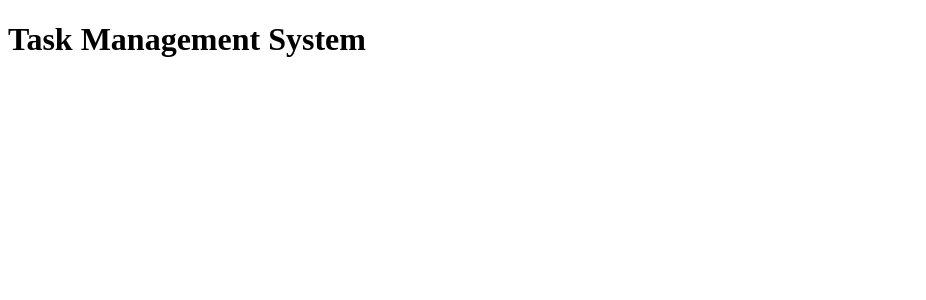
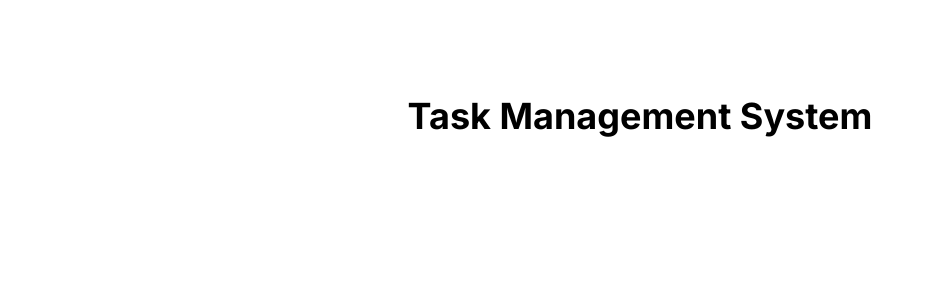
Before and after one commit to YersiniaPestis899/task-management-app, a Next.js app: page / in a window 1280 px wide. Shown: the top 300 px of the page, without its empty margins (0-926 px from the left). Built offline with nearby package versions, Linux system fonts and the light colour scheme.

Commit message:
first commit2

```diff
--- /dev/null
+++ b/app/globals.css
@@ -0,0 +1,13 @@
+@tailwind base;
+@tailwind components;
+@tailwind utilities;
+
+:root {
+  --foreground-rgb: 0, 0, 0;
+  --background-rgb: 255, 255, 255;
+}
+
+body {
+  color: rgb(var(--foreground-rgb));
+  background: rgb(var(--background-rgb));
+}
--- /dev/null
+++ b/app/layout.tsx
@@ -0,0 +1,22 @@
+import type { Metadata } from 'next'
+import { Inter } from 'next/font/google'
+import './globals.css'
+
+const inter = Inter({ subsets: ['latin'] })
+
+export const metadata: Metadata = {
+  title: 'Task Management App',
+  description: 'Efficiently manage your tasks with our simple and intuitive interface',
+}
+
+export default function RootLayout({
+  children,
+}: {
+  children: React.ReactNode
+}) {
+  return (
+    <html lang="en">
+      <body className={inter.className}>{children}</body>
+    </html>
+  )
+}
--- /dev/null
+++ b/tailwind.config.js
@@ -0,0 +1,12 @@
+/** @type {import('tailwindcss').Config} */
+module.exports = {
+  content: [
+    './pages/**/*.{js,ts,jsx,tsx,mdx}',
+    './components/**/*.{js,ts,jsx,tsx,mdx}',
+    './app/**/*.{js,ts,jsx,tsx,mdx}',
+  ],
+  theme: {
+    extend: {},
+  },
+  plugins: [],
+}
```
